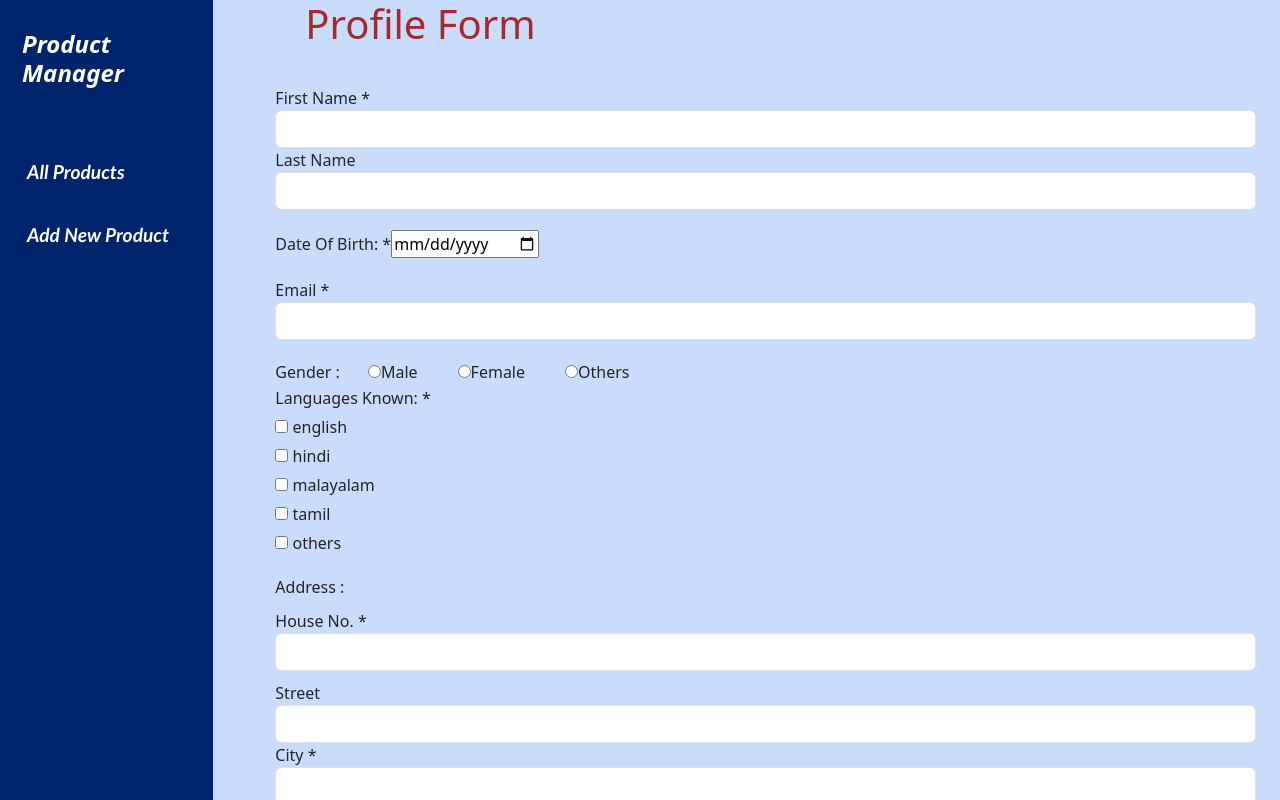
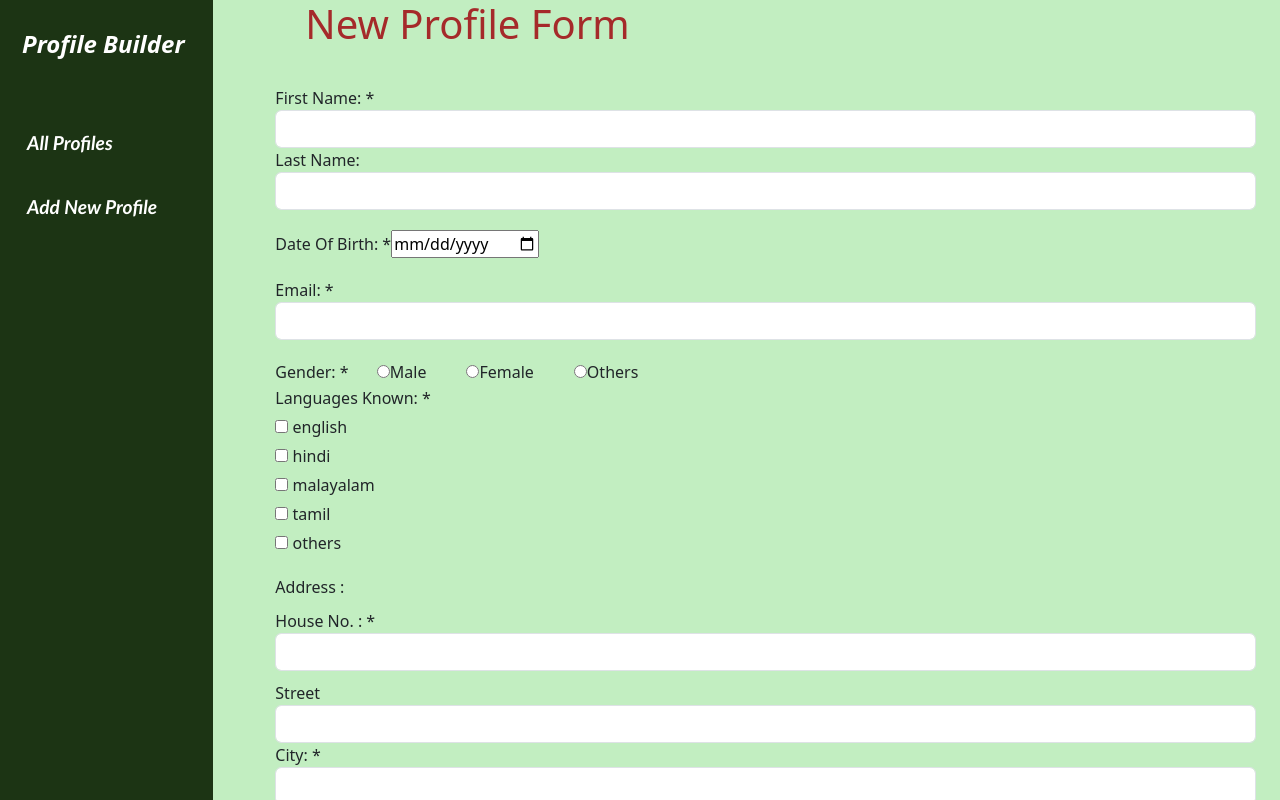
Before and after one commit to Sebinsj/profilebuilder, an Angular app: page /Registration in a window 1280 px wide. Shown: the top 800 px of the page. Built offline with nearby package versions, Linux system fonts and the light colour scheme.

Commit message:
add profile done

```diff
--- a/src/app/app.component.css
+++ b/src/app/app.component.css
@@ -31,7 +31,7 @@
 
 /* Custom sidebar styling */
 .sidebar {
-  background-color:  #00246B;
+  background-color:  #1c3414;
   color: #fff;
   height: auto;
   padding-top: 20px;
@@ -46,10 +46,11 @@
   padding: 10px 15px;
 }
 .nav-link:hover {
-  background-color: #5a626898;
+  background-color: #134800;
 }
 /* Custom main content styling */
 .main-content {
+
   padding-top: 0px;
   padding-left: 50px;
 }
--- a/src/app/app.component.html
+++ b/src/app/app.component.html
@@ -6,21 +6,21 @@
         <li class="nav-item">
           <h3 class="nav-link-main" routerLink="Home">
             <i class="fa-solid fa-list-check"></i>
-            Product Manager</h3>
+            Profile Builder</h3>
         </li>
         <div style="padding-top: 40px;">
 
           <li class="nav-item">
             <a class="nav-link" routerLink="Home">
               <i class="fa-regular fa-clipboard"></i>
-              All Products</a>
+              All Profiles</a>
           </li>
          </div>
           <div style="padding-top: 15px;">
           <li class="nav-item">
             <a class="nav-link" routerLink="Registration">
               <i class="fa-solid fa-plus"></i>
-              Add New Product</a>
+              Add New Profile</a>
           </li>
 
 
@@ -33,7 +33,7 @@
     </div>
 
     <!-- Main content area -->
-    <main role="main" class="col-12 col-md-10 main-content" style="background-color:#CADCFC">
+    <main role="main" class="col-12 col-md-10 main-content" style="background-color:#6bd66969">
 
       <router-outlet> </router-outlet>
     </main>
--- a/src/app/registration/registration.component.html
+++ b/src/app/registration/registration.component.html
@@ -1,18 +1,18 @@
 <div class="container">
     <div class="row">
         <div class="col-md-12">
-            <h1 style="padding-bottom: 30px; padding-left: 30px; color: brown; ">Profile Form</h1>
+            <h1 style="padding-bottom: 30px; padding-left: 30px; color: brown; ">New Profile Form</h1>
             <form action="" [formGroup]="profileForm" (ngSubmit)="onAddprofile(profileForm.value)">
 
                 <div class="form-group">
-                    <label for="fname">First Name  *</label>
+                    <label for="fname">First Name:  *</label>
                     <input type="text" class="form-control" id="fname" formControlName="firstName">
                     <span class="help-block" *ngIf="!profileForm.get('firstName')?.valid&&profileForm.get('firstName')?.touched" >please enter a valid firstName</span>
 
                 </div>
 
                 <div class="form-group">
-                    <label for="">Last Name  </label>
+                    <label for="">Last Name:  </label>
                     <input type="text" class="form-control"  formControlName="lastName">
                 </div>
 
@@ -26,13 +26,13 @@
                 </div>
 
                 <div class="form-group" style="padding-top: 20px;">
-                    <label for="">Email  *</label>
+                    <label for="">Email:  *</label>
                     <input type="text" class="form-control" formControlName="email">
                     <span class="help-block" *ngIf="!profileForm.get('email')?.valid&&profileForm.get('email')?.touched" >please enter a valid email</span>
                 </div>
 
                 <div class="form-group" style="padding-top: 20px;">
-                    <label for="" class="radio-inline">Gender :
+                    <label for="" class="radio-inline">Gender: *
                     <div *ngFor="let gender of genders" class="form-check form-check-inline">
                         <input type="radio" name="gender" [value]="gender" formControlName="gender" >{{gender}}
                     <span class="help-block" *ngIf="!profileForm.get('gender')?.valid&&profileForm.get('gender')?.touched" >gender is a required field </span>
@@ -69,7 +69,7 @@
             <div formGroupName="address" style="padding-top: 20px;">
                 <label for="">Address :</label>
                 <div class="form-group" style="padding-top: 10px;">
-                    <label for="house_no">House No. *</label>
+                    <label for="house_no">House No. :  *</label>
                     <input type="house_no" class="form-control" id="house_no" formControlName="house_no">
                     <div>
                     <span class="help-block" *ngIf="!profileForm.get('address.house_no')?.valid&&profileForm.get('address.house_no')?.touched" >House No. is a required field</span>
@@ -89,7 +89,7 @@
 
 
   <div>
-    <label for="city">City *</label>
+    <label for="city">City: *</label>
     <select id="city" formControlName="city" class="form-control">
       <option value="" disabled selected>Select City</option>
       <option *ngFor="let city of cities" [value]="city">{{ city }}</option>
@@ -101,7 +101,7 @@
   </div>
 
   <div>
-    <label for="state">State *</label>
+    <label for="state">State: *</label>
     <select id="state" formControlName="state" class="form-control">
       <option value="" disabled selected>Select State</option>
       <option *ngFor="let state of states" [value]="state">{{ state }}</option>
@@ -113,7 +113,7 @@
 
 
                 <div class="form-group">
-                    <label for="pincode">Pincode  *</label>
+                    <label for="pincode">Pincode:  *</label>
                     <input type="text" class="form-control" id="pincode" formControlName="pincode">
                     <div>
                         <span class="help-block" *ngIf="!profileForm.get('address.pincode')?.valid&&profileForm.get('address.pincode')?.touched" >please enter a valid pincode</span>
```
